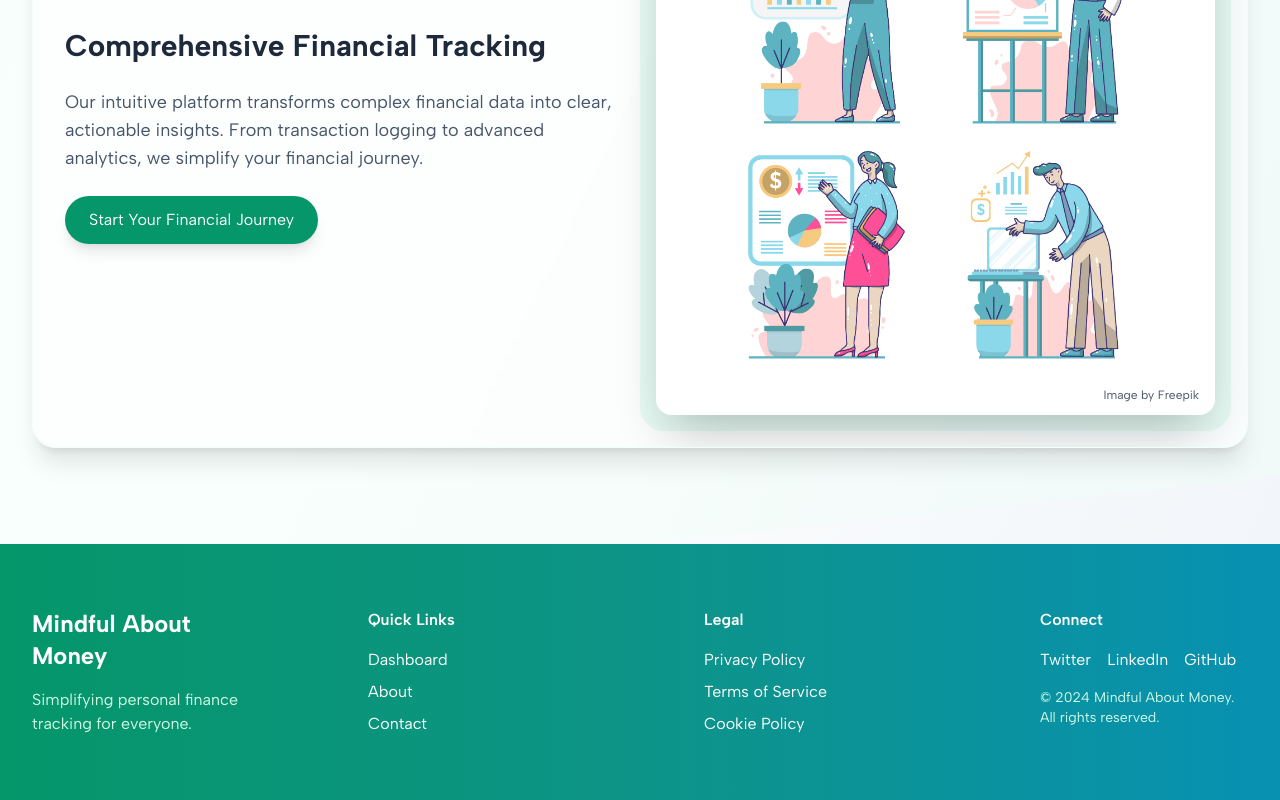
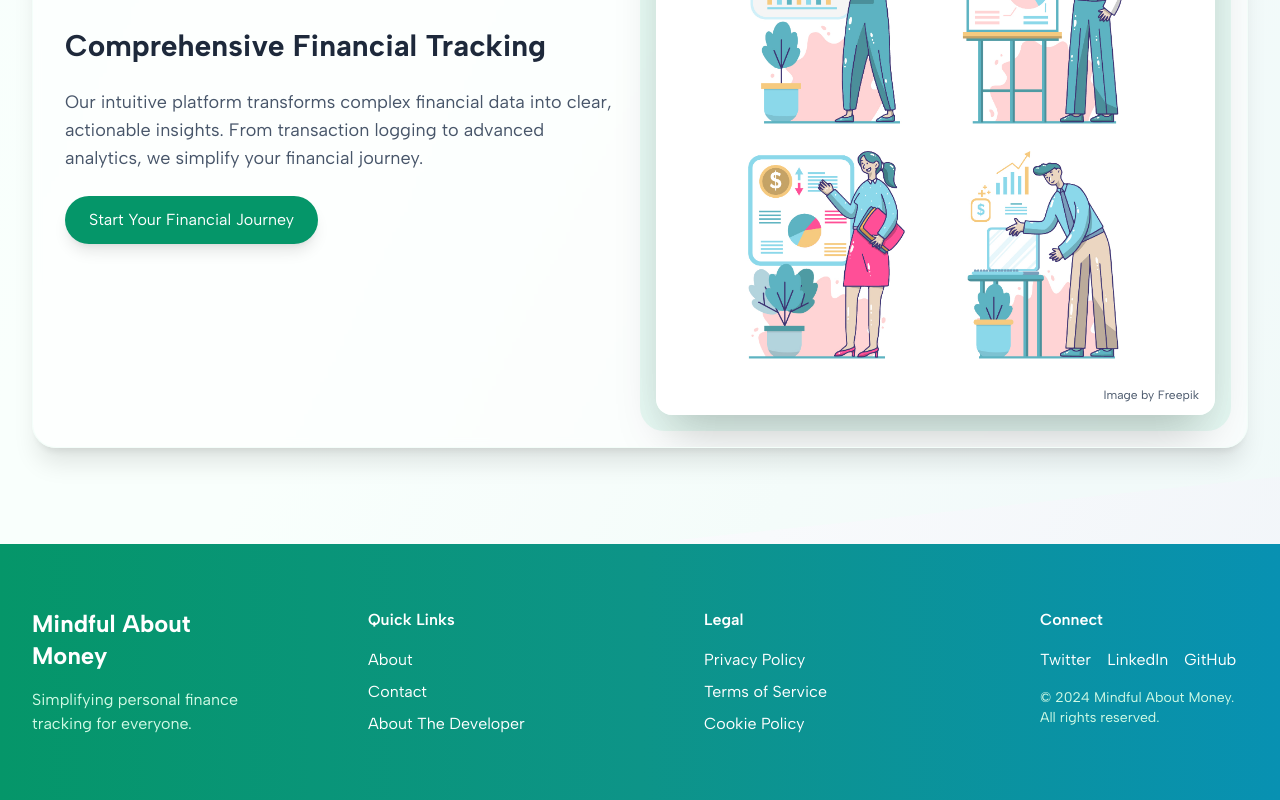
Before and after one commit to kalviumcommunity/S48_Sajit_Capstone_Mindful-about-Money, a React (Vite) app in the folder Client/: page / in a window 1280 px wide. Shown: the part 2008-2808 px from the top of the page. Built offline with nearby package versions, Linux system fonts and the light colour scheme; no server answers.

Commit message:
Fixed footer

```diff
--- a/Client/src/pages/landing-page.tsx
+++ b/Client/src/pages/landing-page.tsx
@@ -346,16 +346,30 @@ const Landing: React.FC = () => {
           <div>
             <h4 className='font-semibold mb-4'>Quick Links</h4>
             <ul className='space-y-2'>
-              {["Dashboard", "About", "Contact"].map((link) => (
-                <li key={link}>
-                  <a
-                    href={`/${link.toLowerCase()}`}
-                    className='hover:text-emerald-100 transition-colors'
-                  >
-                    {link}
-                  </a>
-                </li>
-              ))}
+              <li>
+                <a
+                  href='#'
+                  className='hover:text-emerald-100 transition-colors'
+                >
+                  About
+                </a>
+              </li>
+              <li>
+                <a
+                  href='/contact'
+                  className='hover:text-emerald-100 transition-colors'
+                >
+                  Contact
+                </a>
+              </li>
+              <li>
+                <a
+                  href='/about-developer'
+                  className='hover:text-emerald-100 transition-colors'
+                >
+                  About The Developer
+                </a>
+              </li>
             </ul>
           </div>
           <div>
@@ -434,13 +448,13 @@ const Landing: React.FC = () => {
 
 const Auth: React.FC = () => {
   return (
-    <div className="sign-in-container">
+    <div className='sign-in-container'>
       <SignedIn>
-        <Navigate to="/Dashboard" />
+        <Navigate to='/Dashboard' />
       </SignedIn>
       <SignedOut>
-        <SignInButton mode="modal" />
-        <SignUpButton mode="modal" />
+        <SignInButton mode='modal' />
+        <SignUpButton mode='modal' />
       </SignedOut>
     </div>
   );
```
